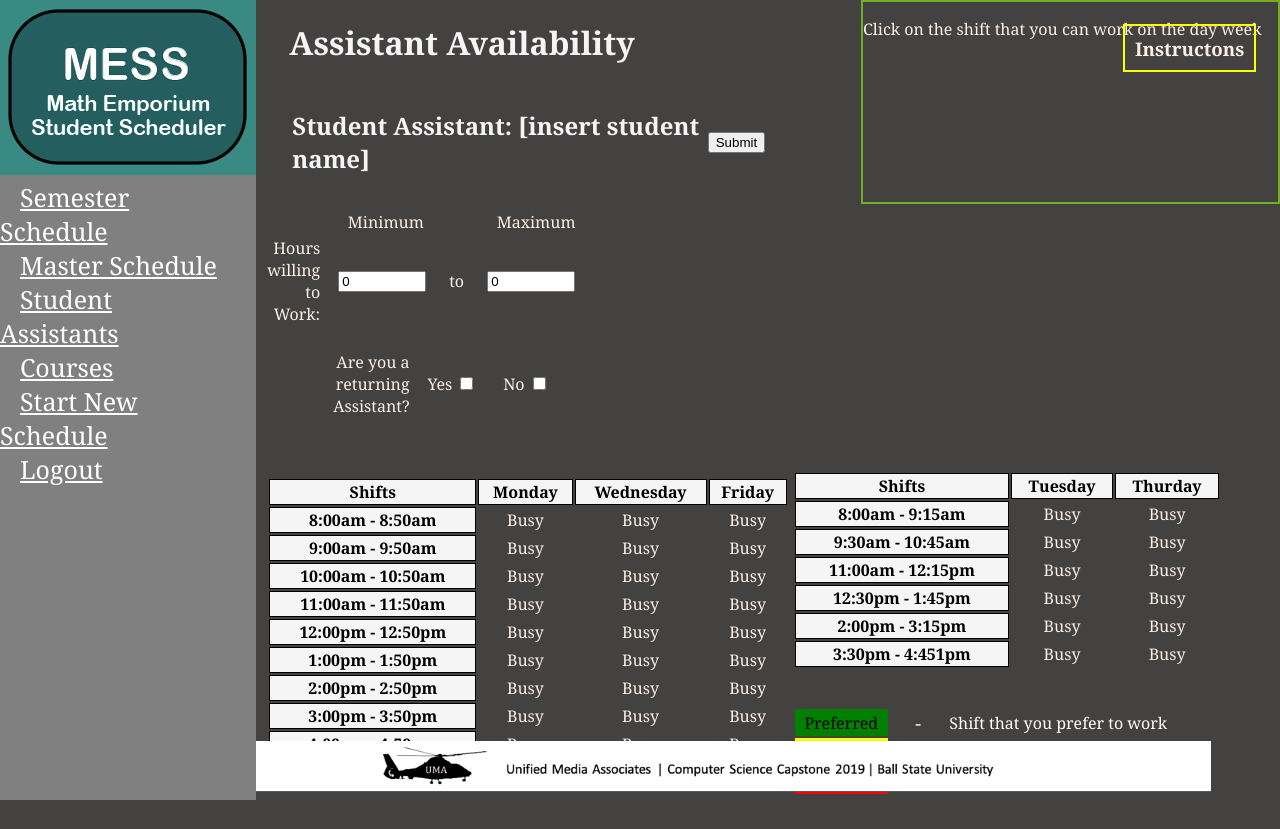
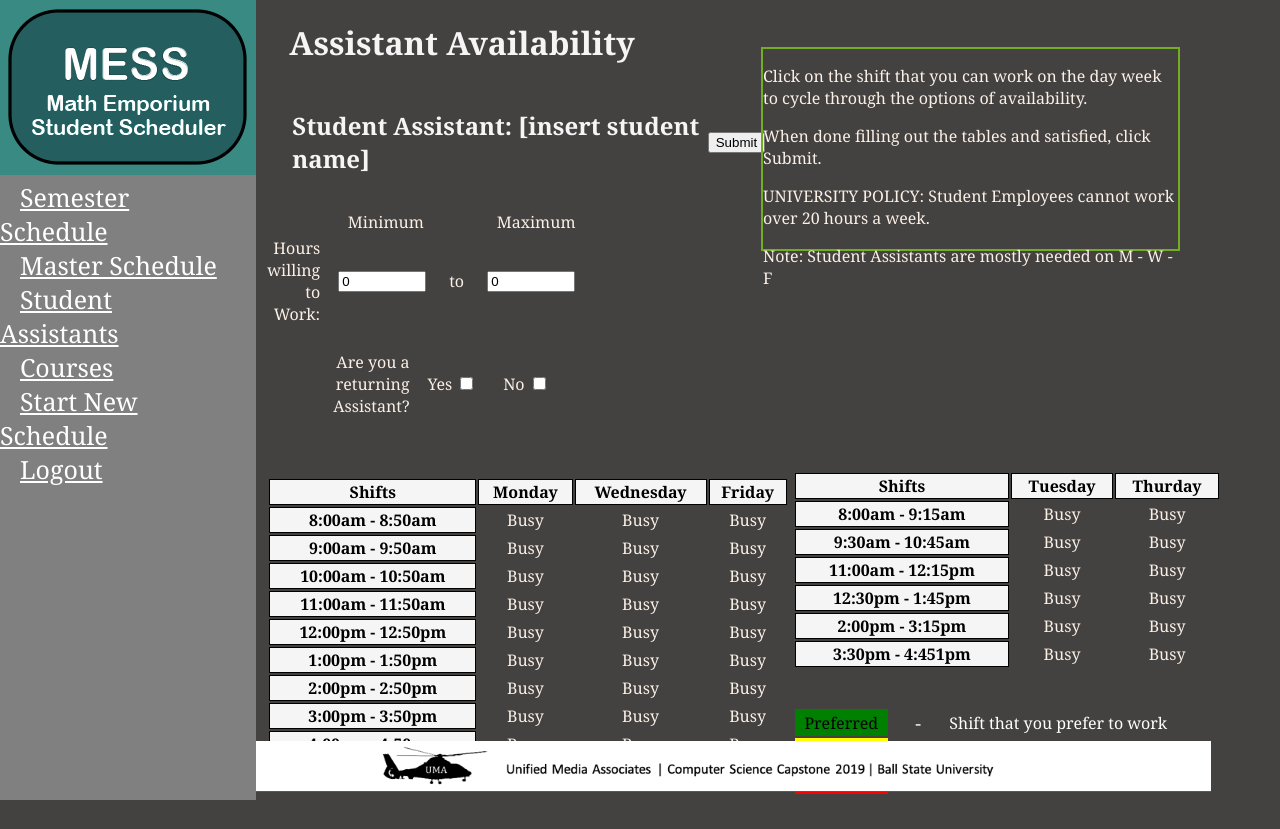
Before and after one commit to asbolles/MESS, a PHP site: page /SA_AvailSheet.html in a window 1280 px wide. Run offline with PHP 8.4, Linux system fonts and the light colour scheme.

Commit message:
Instructions box made and properly lined up.

```diff
--- a/HTML/CSS/SA_AvailSheet.css
+++ b/HTML/CSS/SA_AvailSheet.css
@@ -37,15 +37,7 @@ h1, h2
     font-family: Cambria;
     color: whitesmoke;
 }
-h3
-{
-    position: fixed;
-    top: 0;
-    right: 0;
-    margin: .25in;
-    padding: .10in;
-    border: 2pt solid yellow;
-}
+
 .sidebar a:hover
 {
     color: black;
@@ -53,8 +45,8 @@ h3
 .Instructions
 {
     position: fixed;
-    top: 0;
-    right: 0;
+    top: 35pt;
+    right: 75pt;
     height: 200px;
     width: 415px;
     border: 2px solid #73AD21;
--- a/HTML/SA_AvailSheet.html
+++ b/HTML/SA_AvailSheet.html
@@ -17,10 +17,18 @@
     </div>
 
     <div class="Instructions">
-        <p>Click on the shift that you can work on the day week</p>
+        <p>Click on the shift that you can work on the day week to cycle through
+            the options of availability.
+        </p>
+
+        <p>When done filling out the tables and satisfied, click Submit.</p>
+
+        <p>UNIVERSITY POLICY: Student Employees cannot work over 20 hours a week.</p>
+
+        <p>Note: Student Assistants are mostly needed on M - W - F</p>
     </div>
 <h1>Assistant Availability</h1>
-<h3>Instructons</h3>
+
 <table style="width:100%">
     <tr>
         <table style="width:50%">
```
